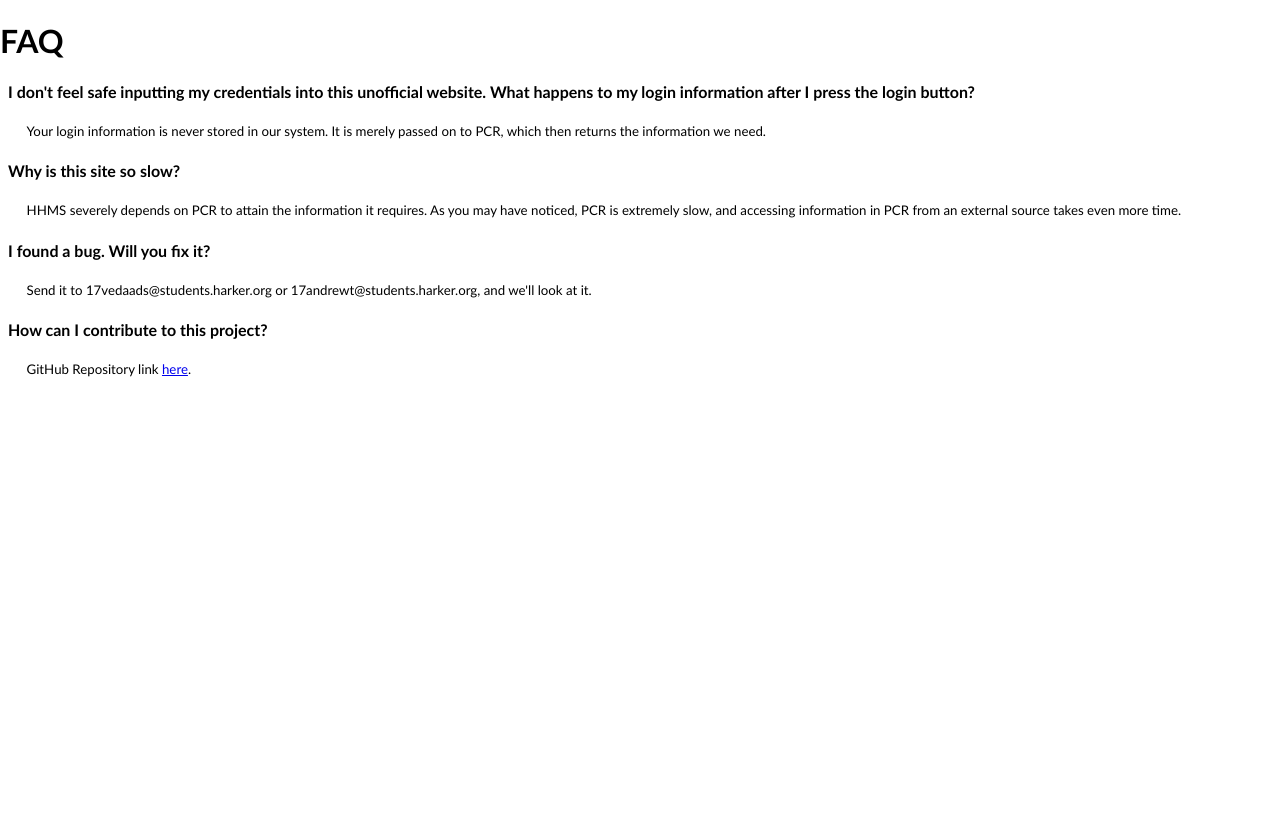
After one commit to Vedaad-Shakib/HHMS, a Django app: page /faq/ in a window 1280 px wide. The commit adds this page. Run offline with Django 3.2, Linux system fonts and the light colour scheme.

Commit message:
Started work on FAQ

```diff
--- a/apps/urls.py
+++ b/apps/urls.py
@@ -7,6 +7,7 @@ urlpatterns = patterns('hhms.views',
                        url(r'^$',           'login' ),
                        url(r'^weekly/$',    'weekly'),
                        url(r'^daily/$',     'daily' ),
+                       url(r'^faq/$',       'faq'   )
 )
 
 urlpatterns += patterns('',
--- a/hhms/views.py
+++ b/hhms/views.py
@@ -17,6 +17,11 @@ def login(request):
         return render_to_response('login.html',
                                   {},
                                   context_instance=RequestContext(request))
+
+def faq(request):
+    return render_to_response('faq.html',
+                              {},
+                              context_instance=RequestContext(request))
 
 def daily(request):
     # check for post data or set cookie (in the case of switching back and forth between weekly and daily)
--- /dev/null
+++ b/media/css/faq.css
@@ -0,0 +1,12 @@
+h4 {
+	margin-left: 0.5em;
+}
+
+h5 {
+	margin-left: 2em;
+}
+
+/* Style for answers to FAQs */
+.answer {
+	font-weight: normal;
+}
--- /dev/null
+++ b/templates/faq.html
@@ -0,0 +1,23 @@
+<html>
+  <head>
+    <title> HHMS </title>
+    <link rel="stylesheet" type="text/css" href="/media/css/normalize.css">
+    <link rel="stylesheet" type="text/css" href="/media/css/style.css">
+    <link rel="stylesheet" type="text/css" href="/media/css/faq.css">
+
+    <link rel="shortcut icon" href="/media/img/favicon.ico" />
+
+    <meta name="Copyright" content="Copyright (c) 2015 by Andrew Tierno and Vedaad Shakib. All rights reserved.">
+  </head>
+  <body>
+    <h1>FAQ</h1>
+    <h4 id="q1">I don't feel safe inputting my credentials into this unofficial website. What happens to my login information after I press the login button?</h4>
+    <h5 class="answer">Your login information is never stored in our system. It is merely passed on to PCR, which then returns the information we need.</h5>
+    <h4 id="q2">Why is this site so slow?</h5>
+    <h5 class="answer">HHMS  severely depends on PCR to attain the information it requires. As you may have noticed, PCR is extremely slow, and accessing information in PCR from an external source takes even more time.</h5>
+    <h4 id="q3">I found a bug. Will you fix it?</h5>
+    <h5 class="answer">Send it to 17vedaads@students.harker.org or 17andrewt@students.harker.org, and we'll look at it.</h5>
+    <h4 id="q4">How can I contribute to this project?</h5>
+    <h5 class="answer">GitHub Repository link <a href="https://www.github.com/Vedaad-Shakib/HHMS">here</a>.</h5>
+  </body>
+</html>
--- a/templates/login.html
+++ b/templates/login.html
@@ -26,6 +26,6 @@
 		</form>
 	    </div>
 	{% endif %}
-	    <div id="copyright" class="centered-horizontal">Copyright &copy; 2015 by Andrew Tierno and Vedaad Shakib. All rights reserved.</div>
+	    <div id="copyright" class="centered-horizontal">Copyright &copy; 2015 by Andrew Tierno and Vedaad Shakib. All rights reserved. <a href="faq">FAQ</a></div>
     </body>
 </html>
```
